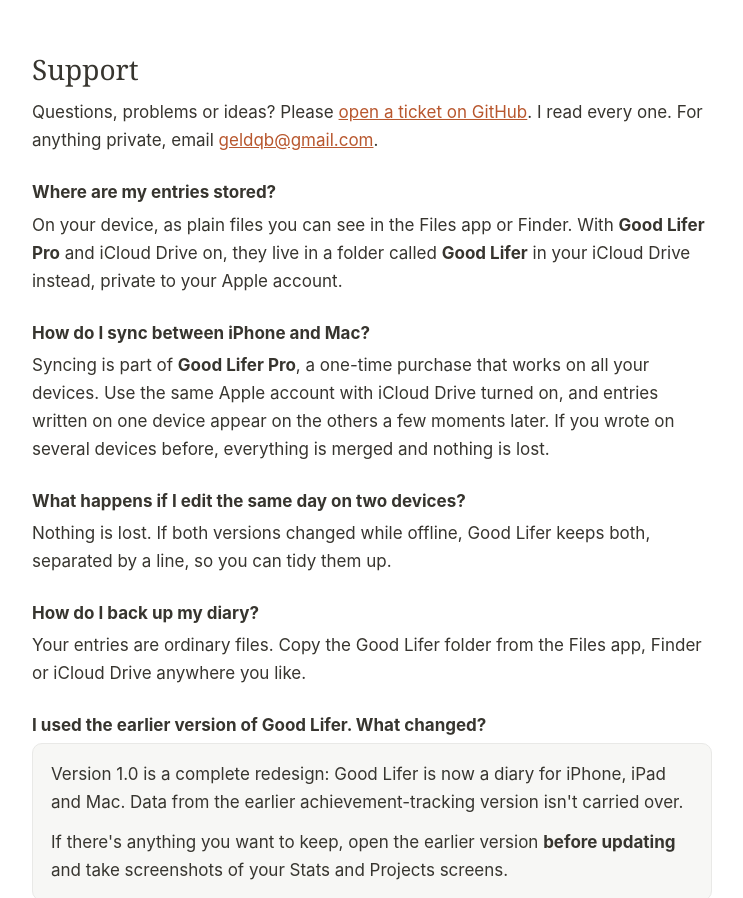
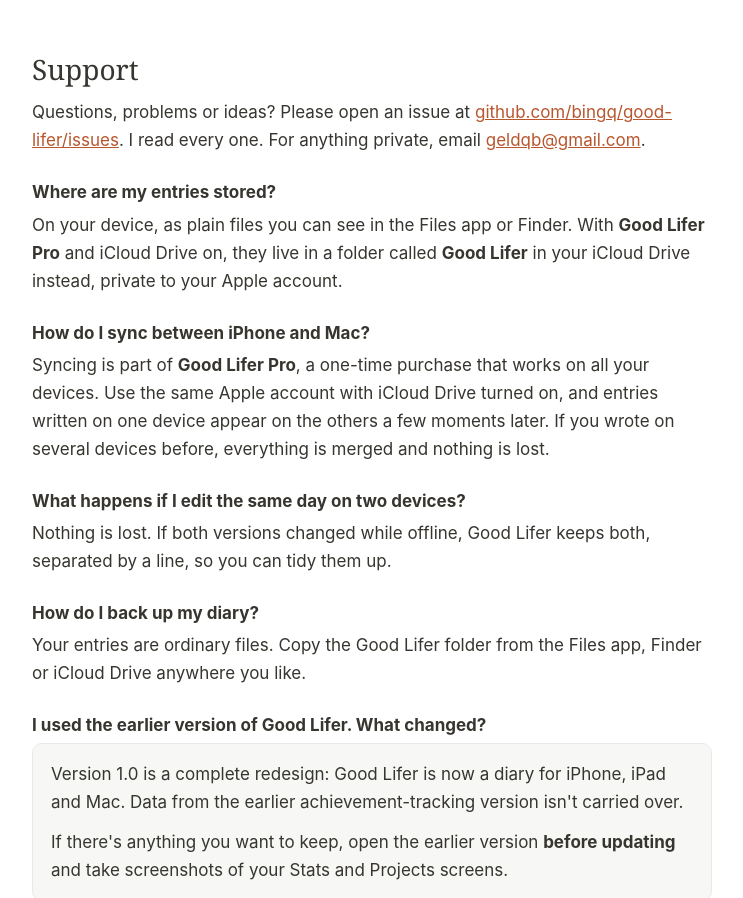
Before and after one commit to bingq/good-lifer, a plain HTML site: page docs/index.html in a window 1280 px wide. Shown: the part 1368-2266 px from the top of the page, without its empty margins (268-1011 px from the left). Drawn offline with Linux system fonts and the light colour scheme.

Commit message:
Point support to GitHub issues

```diff
--- a/docs/index.html
+++ b/docs/index.html
@@ -81,7 +81,7 @@
   </ul>
 
   <h2 id="support">Support</h2>
-  <p>Questions, problems or ideas? Please <a href="https://github.com/bingq/good-lifer/issues/new">open a ticket on GitHub</a>. I read every one. For anything private, email <a href="mailto:geldqb@gmail.com">geldqb@gmail.com</a>.</p>
+  <p>Questions, problems or ideas? Please open an issue at <a href="https://github.com/bingq/good-lifer/issues">github.com/bingq/good-lifer/issues</a>. I read every one. For anything private, email <a href="mailto:geldqb@gmail.com">geldqb@gmail.com</a>.</p>
 
   <h3>Where are my entries stored?</h3>
   <p>On your device, as plain files you can see in the Files app or Finder. With <strong>Good Lifer Pro</strong> and iCloud Drive on, they live in a folder called <strong>Good Lifer</strong> in your iCloud Drive instead, private to your Apple account.</p>
```
